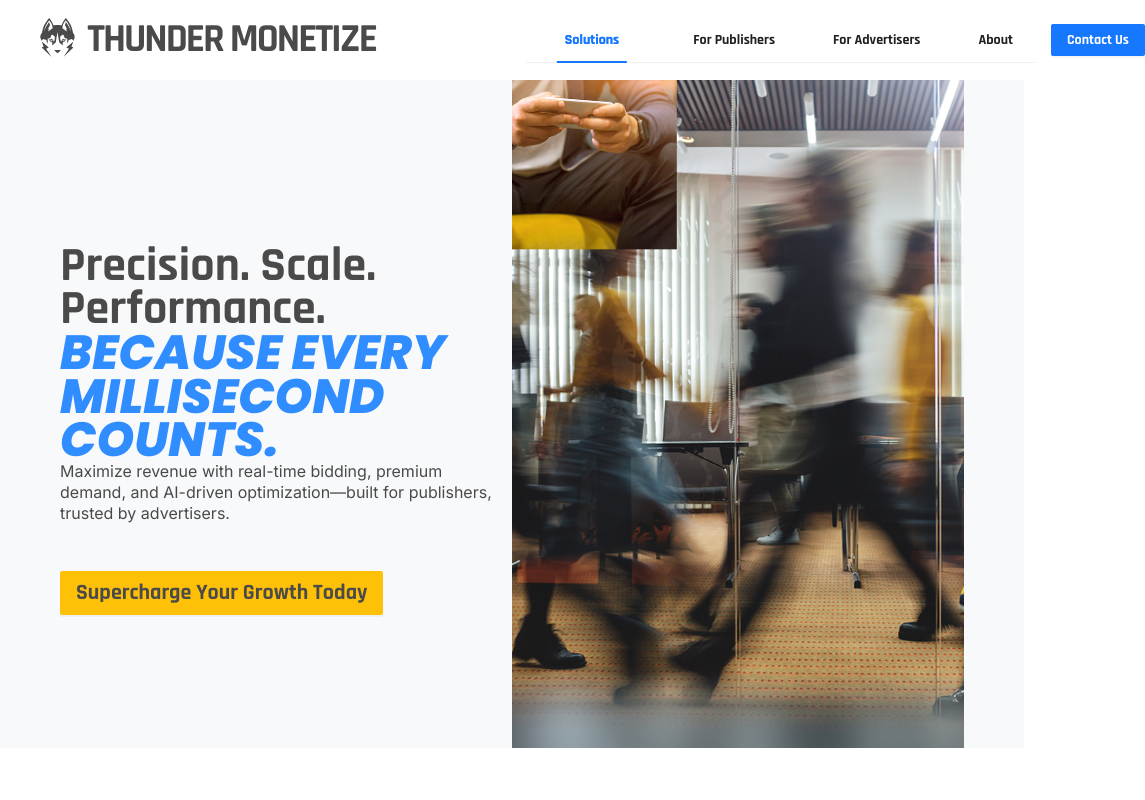
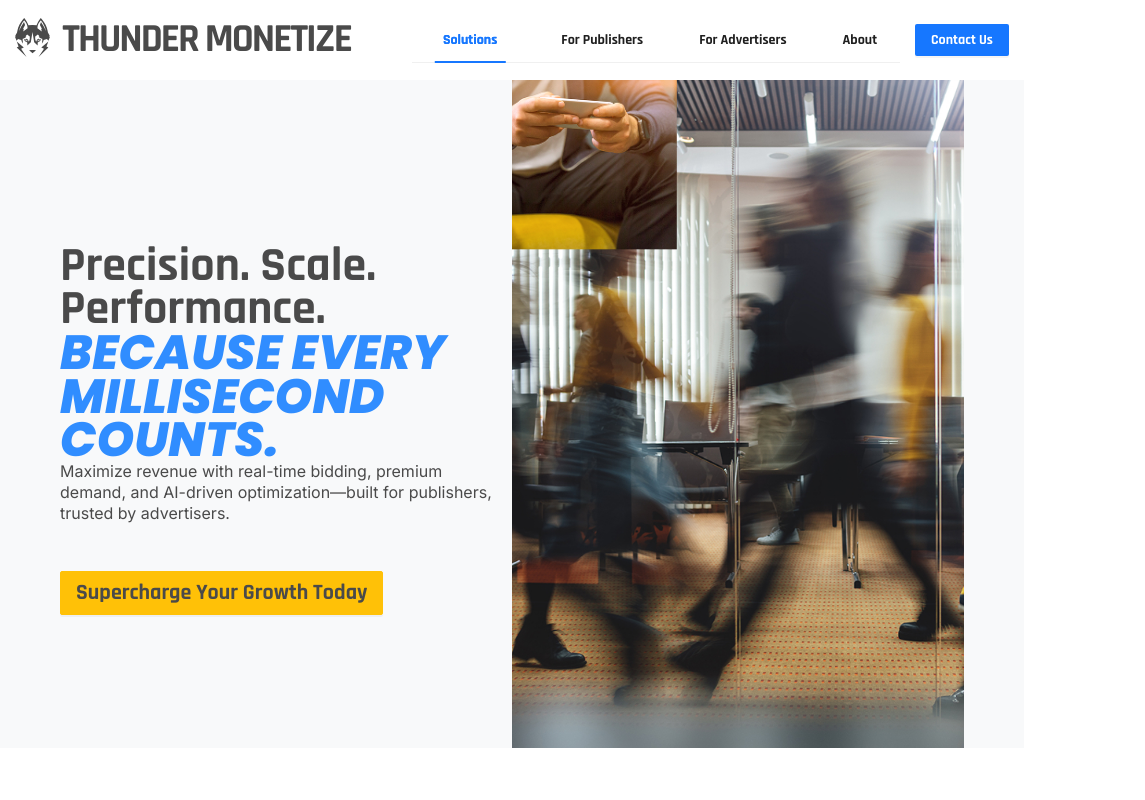
Before and after one commit to jwong65/vite-react-site, a React (Vite) app: page / in a window 1024 px wide. Shown: the top 800 px of the page, 1145 px wide, since content can reach past the window. Built offline with nearby package versions, Linux system fonts and the light colour scheme.

Commit message:
Added another breakpoint to see if this will fix the tablet view

```diff
--- a/src/components/navigation_header.css
+++ b/src/components/navigation_header.css
@@ -213,6 +213,45 @@
     }
 }
 
+@media (min-width: 835px) and (max-width: 1024px) {
+    .header-wrapper {
+        width: 100%;
+        display: flex;
+        justify-content: center;
+    }
+
+    .header-container {
+        width: 100%;
+        max-width: 100%;
+        padding: 0 15px;
+        display: flex;
+        justify-content: center;
+    }
+
+    .navigation-header {
+        width: 100%;
+        justify-content: space-between;
+    }
+
+    .brand-section {
+        margin-left: 0;
+        margin-right: 10px;
+    }
+
+    .nav-tabs-container {
+        margin-left: auto;
+        margin-right: 0;
+    }
+
+    .navigation-tabs .ant-tabs-nav-list {
+        gap: 8px;
+    }
+
+    .navigation-tabs .ant-tabs-tab {
+        margin: 0 8px;
+    }
+}
+
 /* Tablet Portrait */
 @media (max-width: 834px){
     .header-wrapper{
```
